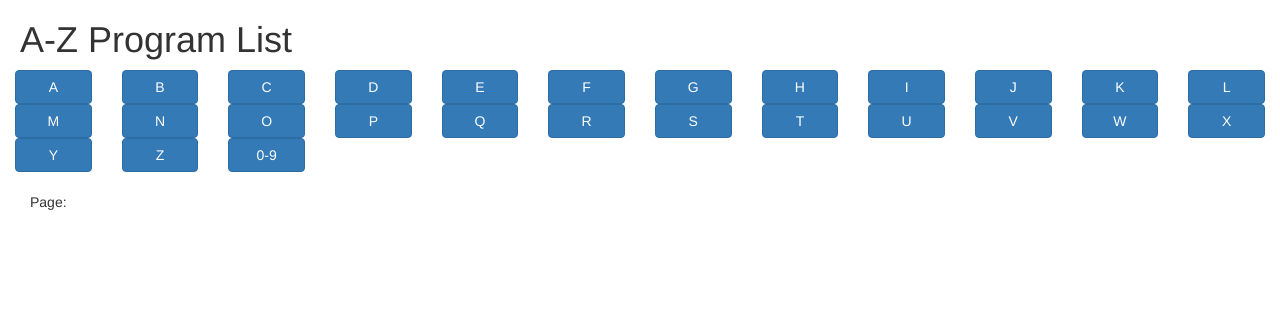
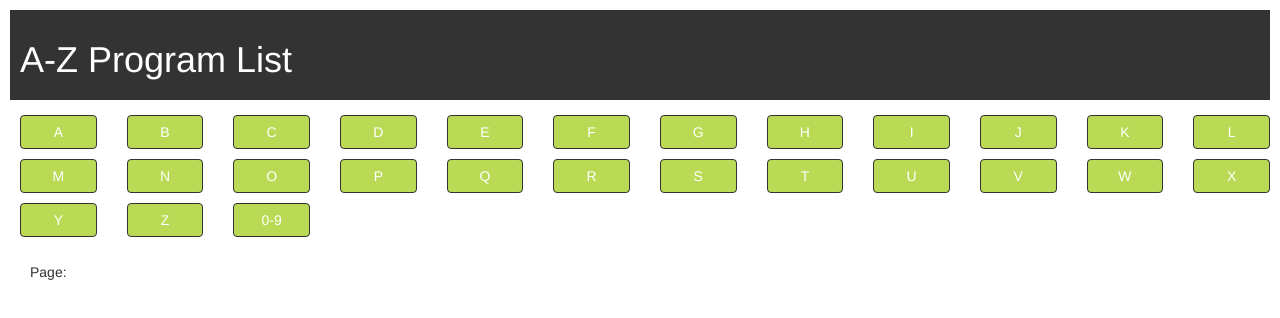
Before and after one commit to duskyshelf/program_listing, a website: page index.html in a window 1280 px wide. Drawn offline with nearby package versions, Linux system fonts and the light colour scheme; some packages are replaced by stand-ins of ours; no server answers.

Commit message:
adds more styling to view

```diff
--- a/css/stylesheet.css
+++ b/css/stylesheet.css
@@ -1,9 +1,25 @@
 .topbar {
   margin-left: 20px;
+  background-color: #333333;
+  color: white;
+  padding: 10px;
+  margin: 10px;
 }
 
 .pagination {
   margin-top: 20px;
+}
+
+a .btn-letter {
+  background-color: #bada55;
+  border-color: #333333;
+  margin: 5px;
+  color: white;
+}
+
+a .btn-page {
+  margin: 5px;
+  color: white;
 }
 
 .program {
@@ -18,4 +34,5 @@
   padding: 20px;
   max-width: 100%;
   text-align: center;
+  font-size: large;
 }
--- a/views/basicListing.html
+++ b/views/basicListing.html
@@ -5,7 +5,7 @@
       <div class="col-md-1 col-xs-2" ng-repeat="letter in listCtrl.letterList">
         <div>
           <a href="{{ letter.uri }}">
-             <button class="btn btn-primary btn-block" id="{{ letter.id }}"> {{ letter.icon }} </button>
+             <button class="btn-letter btn btn-block" id="{{ letter.id }}"> {{ letter.icon }} </button>
            </a>
         </div>
       </div>
@@ -19,7 +19,7 @@
       <div class="col-md-1 col-xs-1" ng-repeat="page in listCtrl.paginationList">
         <div>
           <a href="{{ page.uri }}">
-             <button class="btn btn-info btn-block" id="{{ page.id }}"> {{ page.number }} </button>
+             <button class="btn btn-info btn-block btn-page" id="{{ page.id }}"> {{ page.number }} </button>
            </a>
         </div>
       </div>
```
Also changed, not shown: README.md.
